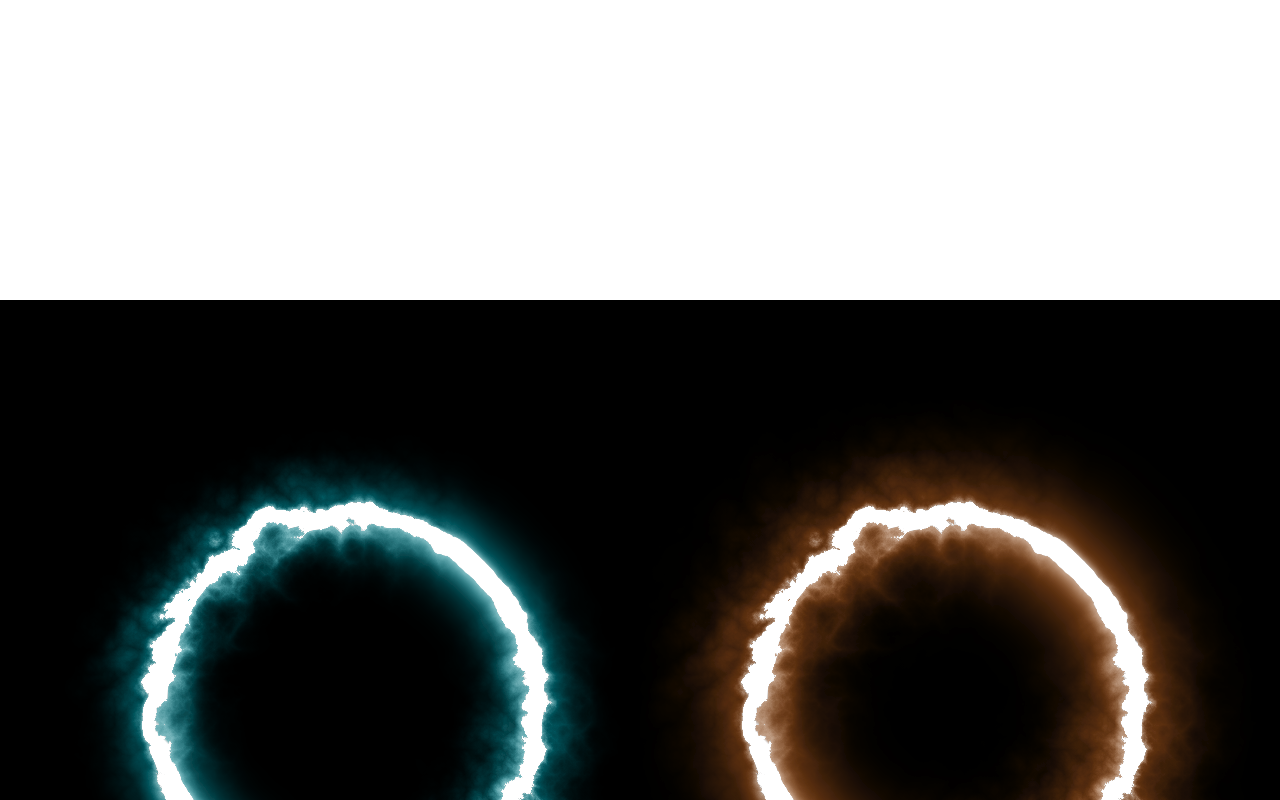
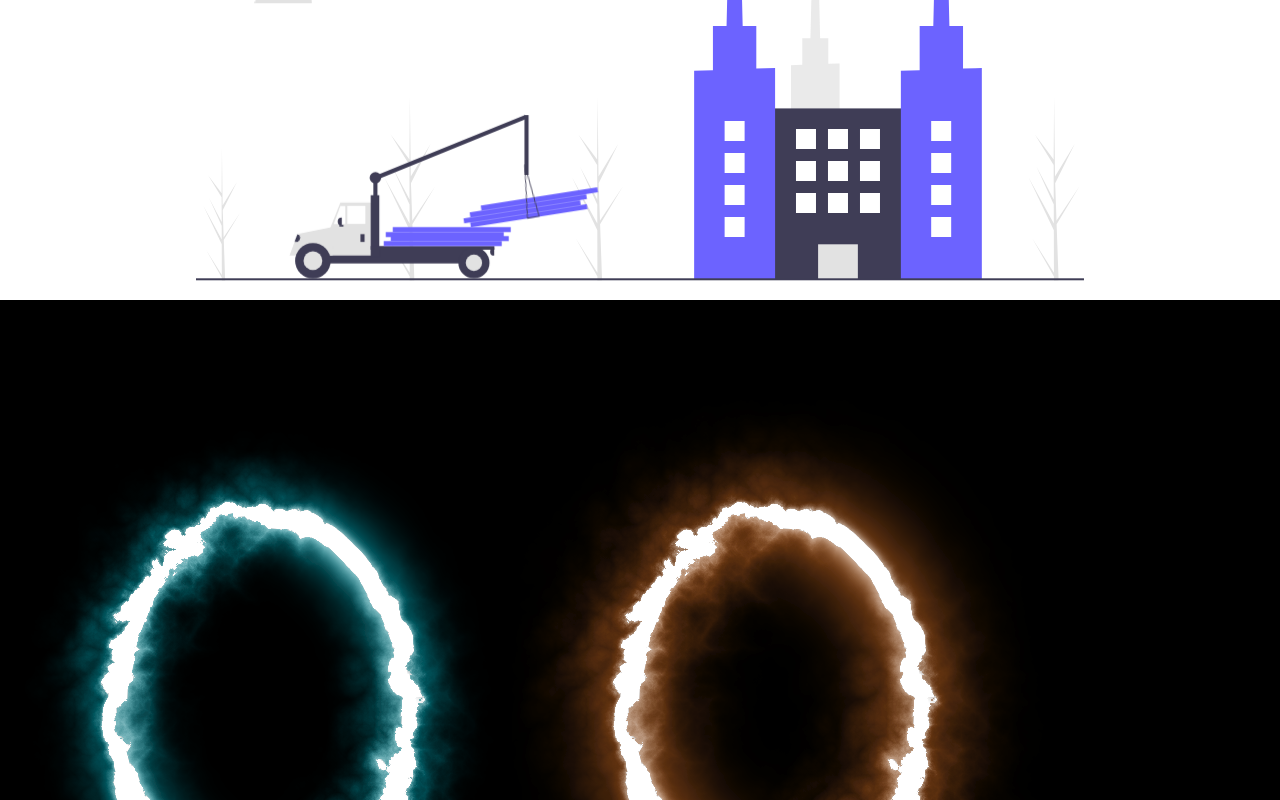
Before and after one commit to JimmFly/water, a React (Create React App) app: page / in a window 1280 px wide. Shown: the part 1804-2604 px from the top of the page. Built offline with nearby package versions, Linux system fonts and the light colour scheme; a web font is replaced by a local one.

Commit message:
添加火环svg

```diff
--- a/package.json
+++ b/package.json
@@ -7,6 +7,7 @@
     "@testing-library/jest-dom": "^5.16.4",
     "@testing-library/react": "^13.3.0",
     "@testing-library/user-event": "^13.5.0",
+    "antd": "^4.21.6",
     "classnames": "^2.3.1",
     "react": "^18.2.0",
     "react-dom": "^18.2.0",
--- a/src/styles/__circle.scss
+++ b/src/styles/__circle.scss
@@ -61,7 +61,7 @@
     filter: hue-rotate(360deg);
   }
 }
-svg {
+.circle svg {
   width: 0;
   height: 0;
 }
--- a/src/styles/style.css
+++ b/src/styles/style.css
@@ -682,7 +682,7 @@ h3 {
   }
 }
 
-svg {
+.circle svg {
   width: 0;
   height: 0;
 }
```
Also changed, not shown: 2 other files (tests, documents, lock files or other folders).
